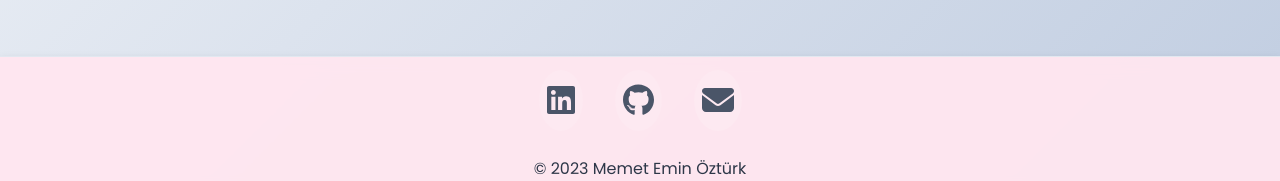
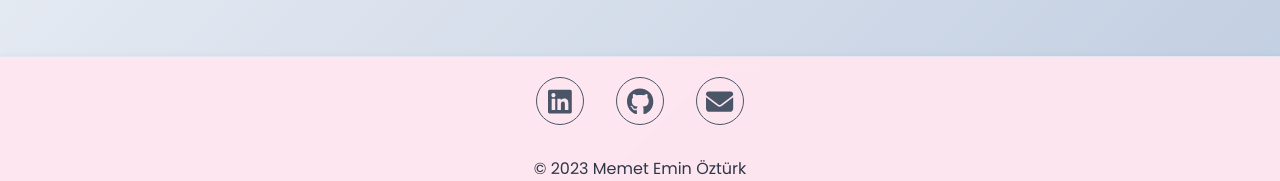
Before and after one commit to memeteminozturk/E-Optic, a React (Vite) app: page /history in a window 1280 px wide. Shown: the part 752-933 px from the top of the page. Built offline with nearby package versions, Linux system fonts and the light colour scheme.

Commit message:
style(SocialList): update link styles for improved accessibility and visual consistency

```diff
--- a/src/components/styles.css
+++ b/src/components/styles.css
@@ -508,17 +508,20 @@ html {
 
 .social-list a {
   color: var(--text-secondary);
-  font-size: 2rem;
-  padding: 0.5rem;
+  font-size: 1.7rem;
+  width: 3rem;
+  height: 3rem;
   border-radius: 50%;
+  display: flex;
+  align-items: center;
+  justify-content: center;
   transition: all 0.3s ease;
-  background: var(--surface-hover);
+  border: 1px solid var(--text-secondary);
 }
 
 .social-list a:hover {
   color: var(--primary-color);
-  background: var(--primary-color);
-  color: var(--surface-color);
+  border-color: var(--primary-color);
   transform: translateY(-3px) scale(1.1);
   box-shadow: var(--shadow-medium);
 }
```
